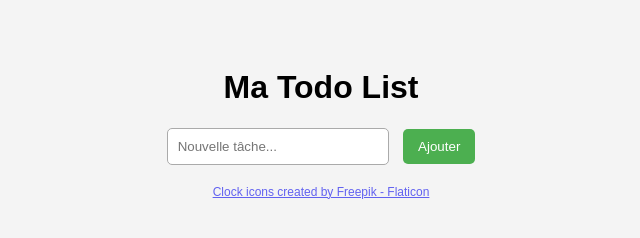
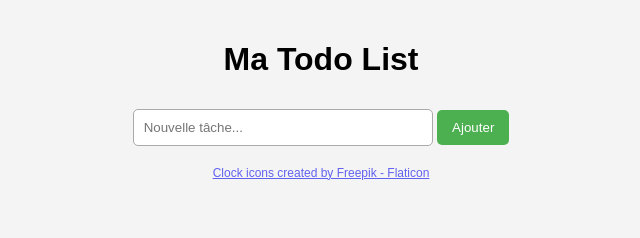
Before and after one commit to ToDoList5246/todo-web, a plain HTML site: page index.html in a window 1280 px wide. Shown: the whole page, without its empty margins (319-959 px from the left). Drawn offline with Linux system fonts and the light colour scheme.

Commit message:
Update style.css

```diff
--- a/style.css
+++ b/style.css
@@ -1,24 +1,31 @@
 body {
     font-family: Arial, sans-serif;
     background: #f4f4f4;
-    padding: 40px;
+    padding: 20px;
+    margin: 0;
     text-align: center;
 }
 
 .container {
     margin-bottom: 20px;
+    max-width: 500px;
+    width: 100%;
+    margin-left: auto;
+    margin-right: auto;
 }
 
 input {
     padding: 10px;
-    width: 200px;
+    width: 100%;
+    max-width: 300px;
     border-radius: 5px;
     border: 1px solid #aaa;
+    box-sizing: border-box;
 }
 
 button {
     padding: 10px 15px;
-    margin-left: 10px;
+    margin-top: 10px;
     background: #4CAF50;
     color: white;
     border: none;
@@ -39,8 +46,10 @@
     background: white;
     padding: 10px;
     margin: 5px auto;
-    width: 250px;
+    width: 100%;
+    max-width: 300px;
     border-radius: 5px;
     display: flex;
     justify-content: space-between;
+    box-sizing: border-box;
 }
```
